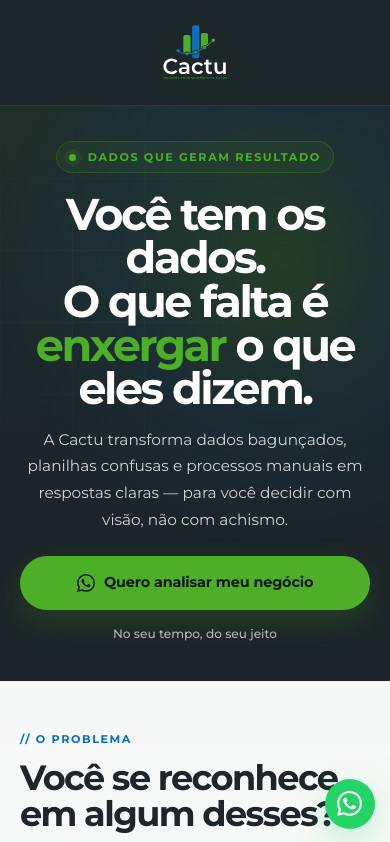
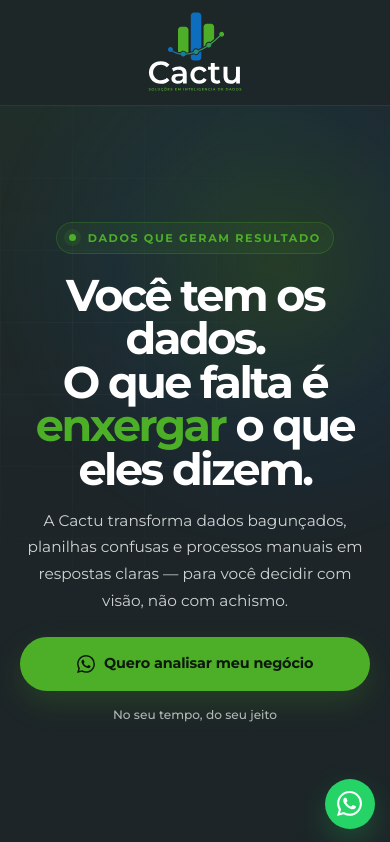
Before and after one commit to marcosfaria17/CactuSolucoes, a plain HTML site: page index.html in a window 390 px wide. Shown: the top 842 px of the page. Drawn offline with Linux system fonts and the light colour scheme.

Commit message:
ajuste css pra tudo caber na tela

```diff
--- a/assets/css/styles.css
+++ b/assets/css/styles.css
@@ -22,7 +22,7 @@
   --container: 1120px;
   --brand-logo-width: 176px;
   --brand-logo-mobile-width: 154px;
-  --footer-logo-width: 96px;
+  --footer-logo-width: 140px;
   --header-height: 120px;
   --hero-safe-top: 0px;
   --whatsapp: #25D366;
@@ -1032,3 +1032,87 @@ section {
     transform: none;
   }
 }
+
+/* SECTION VIEWPORT FIT
+   Cada seção principal ocupa, no mínimo, uma viewport.
+   O conteúdo fica centralizado verticalmente sem travar crescimento natural. */
+.hero,
+.dor-section,
+.services-section,
+.como-section,
+.cta-section {
+  min-height: 100vh;
+  min-height: 100dvh;
+  height: auto;
+  display: flex;
+  flex-direction: column;
+  justify-content: center;
+  align-items: stretch;
+}
+
+.hero .hero-content,
+.dor-section .section-inner,
+.services-section .section-inner,
+.como-section .section-inner,
+.cta-section .section-inner {
+  width: min(var(--container), 100%);
+  margin-block: auto;
+}
+
+.site-footer {
+  min-height: 42vh;
+  min-height: 42dvh;
+  height: auto;
+  display: flex;
+  flex-direction: column;
+  justify-content: center;
+  align-items: stretch;
+}
+
+.site-footer .footer-container {
+  width: min(760px, 100%);
+  margin-block: auto;
+}
+
+@media (max-width: 580px) {
+  .hero,
+  .dor-section,
+  .services-section,
+  .como-section,
+  .cta-section {
+    min-height: 100vh;
+    min-height: 100dvh;
+    height: auto;
+    justify-content: center;
+    align-items: stretch;
+  }
+
+  .site-footer {
+    min-height: 38vh;
+    min-height: 38dvh;
+  }
+}
+
+/* HERO HEADER COMPENSATION
+   O header é sticky e ocupa espaço no fluxo da página.
+   Por isso, somente a hero deve considerar a altura do header
+   para centralizar o conteúdo dentro da área visível restante. */
+.hero {
+  min-height: calc(100vh - var(--header-height));
+  min-height: calc(100dvh - var(--header-height));
+  padding-top: clamp(2.35rem, 4vw, 3.8rem);
+  padding-bottom: clamp(2.35rem, 4vw, 3.8rem);
+}
+
+.hero .hero-content {
+  margin-block: auto;
+}
+
+@media (max-width: 580px) {
+  .hero {
+    min-height: calc(100vh - var(--header-height));
+    min-height: calc(100dvh - var(--header-height));
+    padding-top: clamp(1.75rem, 5vw, 2.2rem);
+    padding-bottom: clamp(1.95rem, 5vw, 2.35rem);
+  }
+}
```
